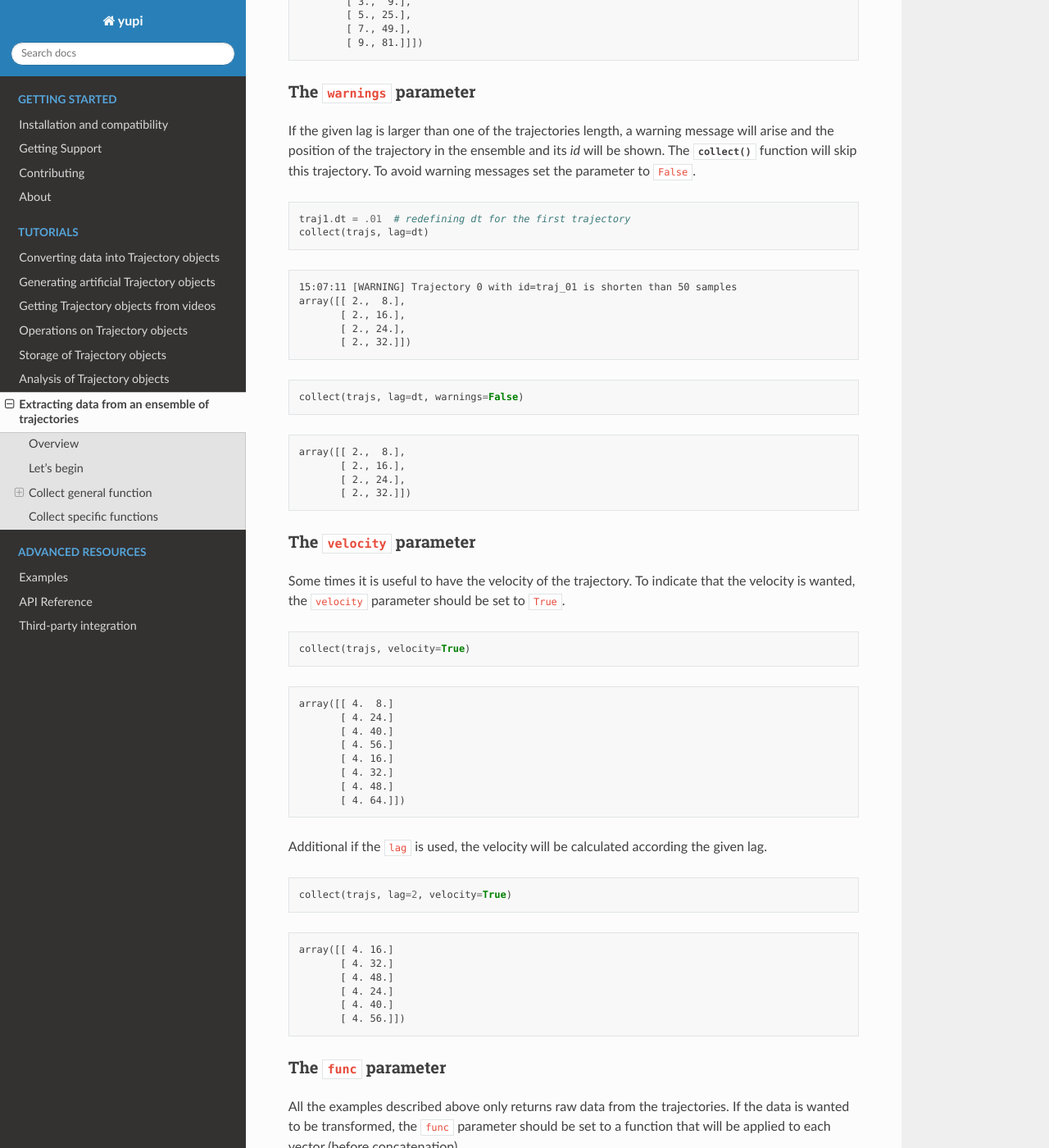
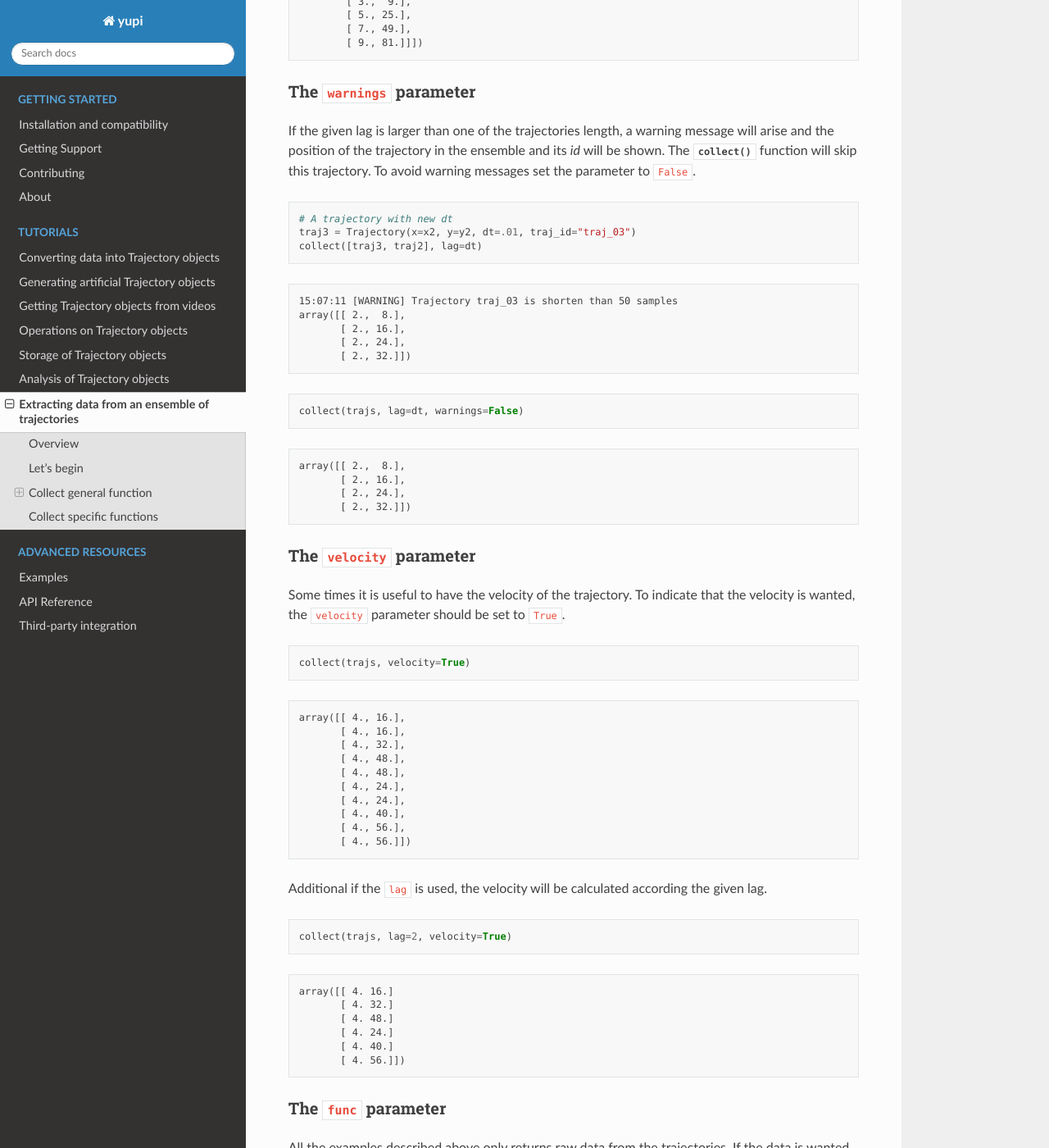
Before and after one commit to yupidevs/yupi, a Sphinx documentation site: the page built from docs/source/tutorials/collecting.rst, in a window 1280 px wide and 1400 px high, scrolled down 2811 px. Shown: the whole window at 82% size. Built offline with Sphinx 7.4.7 and the Read the Docs theme 2.0.0, drawn with Linux system fonts in a browser that asks for light colours; some of the changed text lies outside the part shown.

Commit message:
Update concat outputs in docs

```diff
--- a/docs/source/tutorials/collecting.rst
+++ b/docs/source/tutorials/collecting.rst
@@ -162,12 +162,13 @@ trajectory. To avoid warning messages set the parameter to ``False``.
 
 .. code-block:: python
 
-   traj1.dt = .01  # redefining dt for the first trajectory
-   collect(trajs, lag=dt)
+    # A trajectory with new dt
+    traj3 = Trajectory(x=x2, y=y2, dt=.01, traj_id="traj_03")
+    collect([traj3, traj2], lag=dt)
 
 .. code-block:: text
 
-   15:07:11 [WARNING] Trajectory 0 with id=traj_01 is shorten than 50 samples
+   15:07:11 [WARNING] Trajectory traj_03 is shorten than 50 samples
    array([[ 2.,  8.],
           [ 2., 16.],
           [ 2., 24.],
@@ -196,14 +197,16 @@ the velocity is wanted, the ``velocity`` parameter should be set to ``True``.
 
 .. code-block:: text
 
-    array([[ 4.  8.]
-           [ 4. 24.]
-           [ 4. 40.]
-           [ 4. 56.]
-           [ 4. 16.]
-           [ 4. 32.]
-           [ 4. 48.]
-           [ 4. 64.]])
+    array([[ 4., 16.],
+           [ 4., 16.],
+           [ 4., 32.],
+           [ 4., 48.],
+           [ 4., 48.],
+           [ 4., 24.],
+           [ 4., 24.],
+           [ 4., 40.],
+           [ 4., 56.],
+           [ 4., 56.]])
 
 Additional if the ``lag`` is used, the velocity will be calculated according
 the given lag.
@@ -250,8 +255,8 @@ trajectories.
 
 .. code-block:: text
 
-    array([ 4.47213595 12.16552506 20.09975124 28.0713377 8.24621125 16.1245155
-           24.08318916 32.06243908])
+    array([ 0.        ,  4.47213595, 16.4924225 , 36.49657518, 64.49806199,
+            1.41421356,  9.48683298, 25.49509757, 49.49747468, 81.49846624])
 
 The ``at`` parameter
 ++++++++++++++++++++
```
Also changed, not shown: other parts of docs/source/tutorials/collecting.rst (+4 -2 lines).
